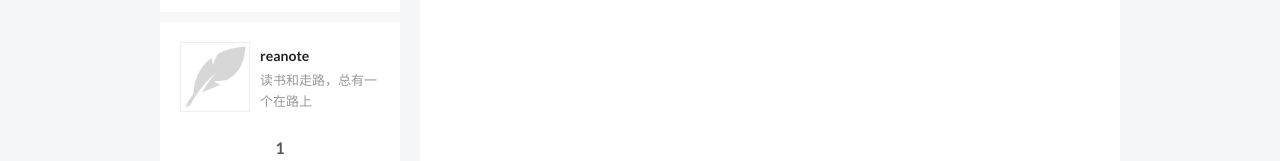
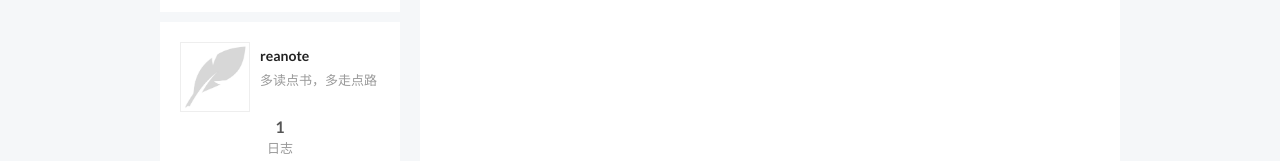
Before and after one commit to reanote/reanote.github.io, a plain HTML site: page archives/2016/03/index.html in a window 1280 px wide. Shown: the part 275-436 px from the top of the page. Drawn offline with Linux system fonts and the light colour scheme; a script that the page names is missing; files whose address does not match are found by name.

Commit message:
Site updated: 2016-03-29 01:48:05

```diff
--- a/archives/2016/03/index.html
+++ b/archives/2016/03/index.html
@@ -57,15 +57,15 @@
 
 
 
-<meta name="description" content="读书和走路，总有一个在路上">
+<meta name="description" content="多读点书，多走点路">
 <meta property="og:type" content="website">
 <meta property="og:title" content="悦读.笔记">
 <meta property="og:url" content="http://reanote.github.io/archives/2016/03/index.html">
 <meta property="og:site_name" content="悦读.笔记">
-<meta property="og:description" content="读书和走路，总有一个在路上">
+<meta property="og:description" content="多读点书，多走点路">
 <meta name="twitter:card" content="summary">
 <meta name="twitter:title" content="悦读.笔记">
-<meta name="twitter:description" content="读书和走路，总有一个在路上">
+<meta name="twitter:description" content="多读点书，多走点路">
 
 
 
@@ -285,7 +285,7 @@
                src="uploads/avatar.jpg"
                alt="reanote" />
           <p class="site-author-name" itemprop="name">reanote</p>
-          <p class="site-description motion-element" itemprop="description">读书和走路，总有一个在路上</p>
+          <p class="site-description motion-element" itemprop="description">多读点书，多走点路</p>
         </div>
         <nav class="site-state motion-element">
           <div class="site-state-item site-state-posts">
```
Also changed, not shown: 2016/03/28/hello-world/index.html (+1 -1 lines), archives/2016/index.html (+4 -4 lines), archives/index.html (+4 -4 lines), index.html (+4 -4 lines), tags/index.html (+4 -4 lines).
